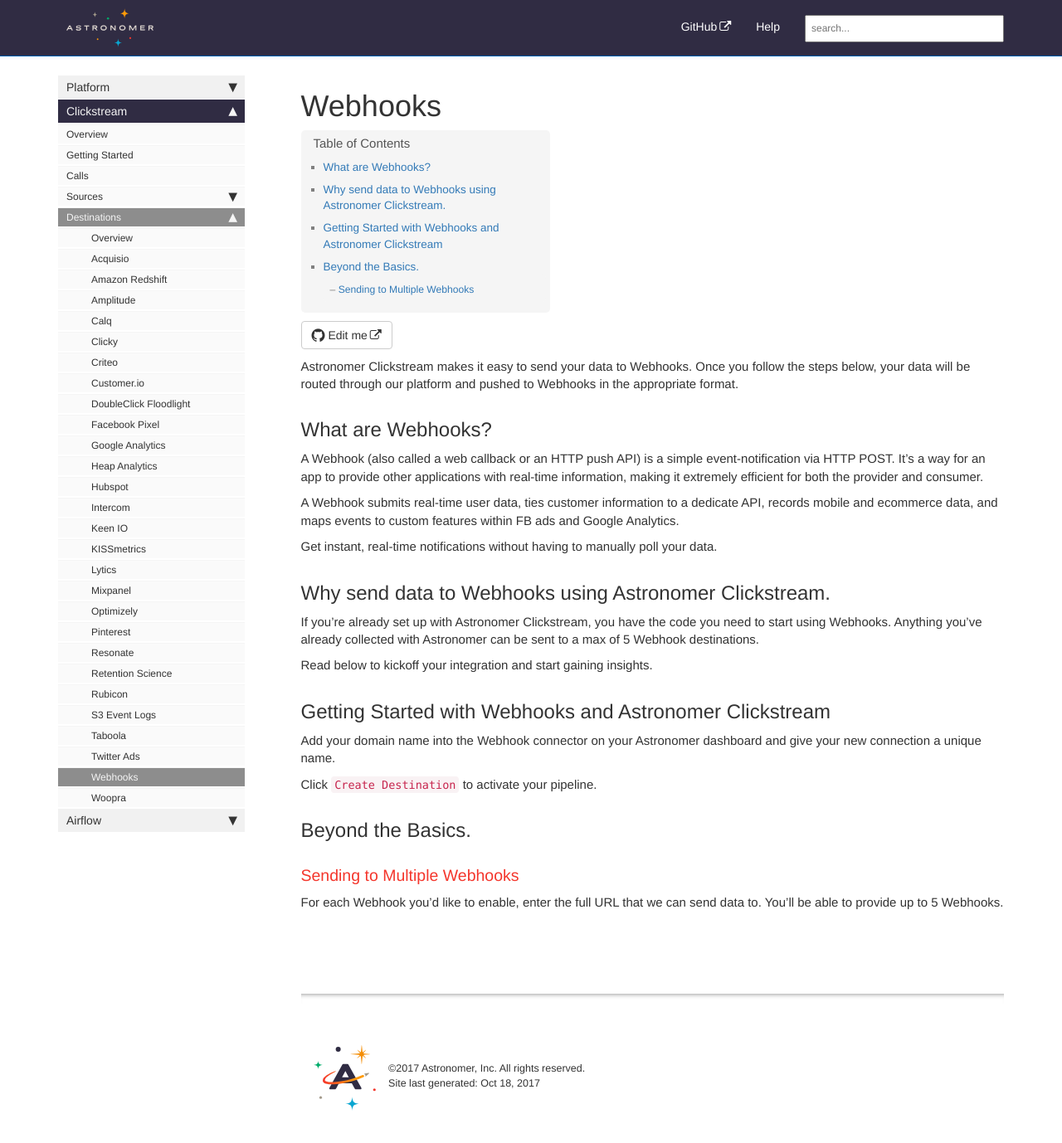
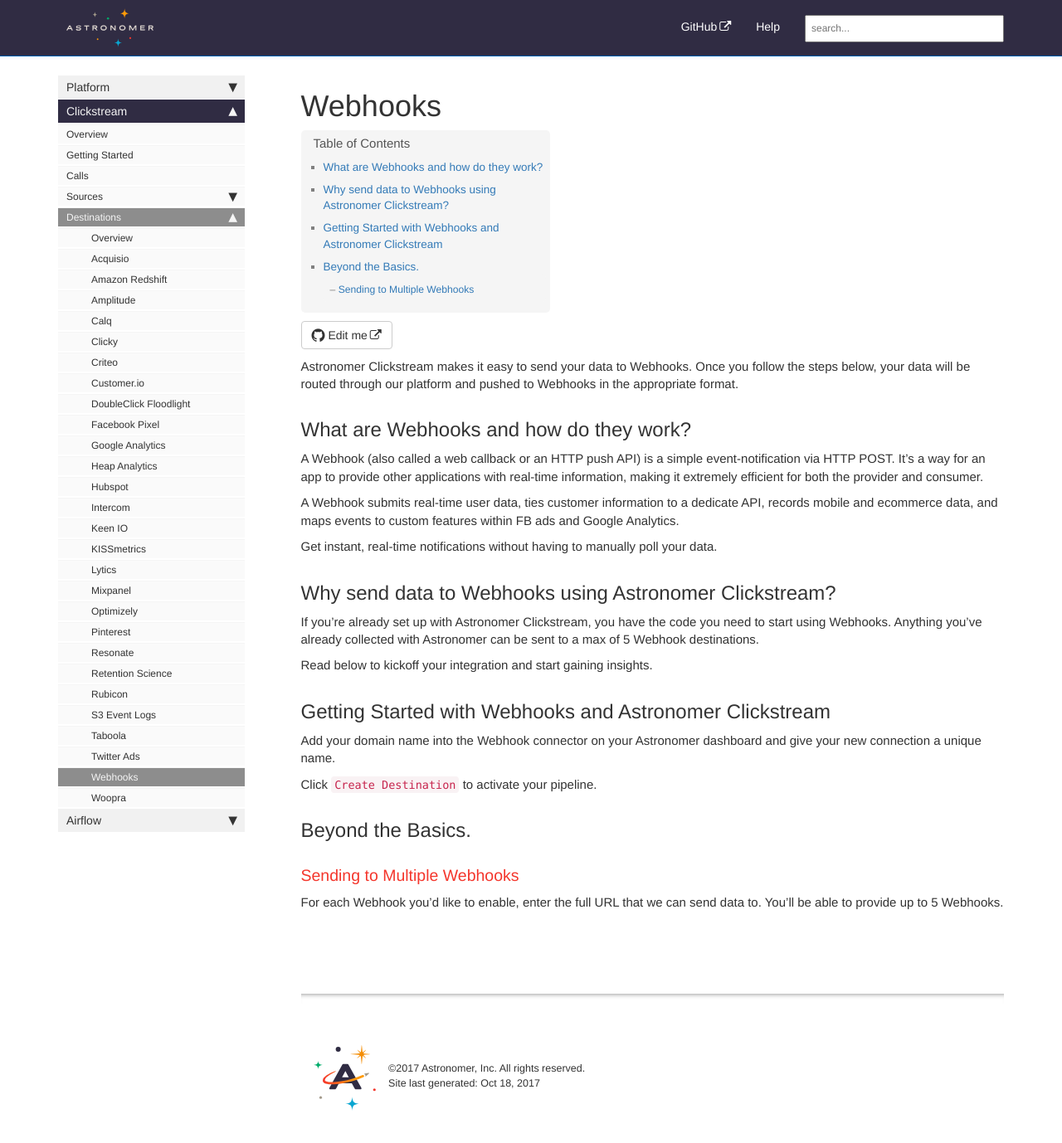
Before and after one commit to petedejoy/documentation, a Jekyll site: the page built from v2/clickstream/destinations/webhooks.md, in a window 1280 px wide and 1396 px high. Shown: the top 1378 px of the window at 83% size. Built offline with Jekyll 4.4.1, drawn with Linux system fonts in a browser that asks for light colours; nearby versions of some CDN libraries; comment, search, counter and statistics services are not loaded.

Commit message:
Woopra, Webhooks MVP Final #34 #33

```diff
--- a/v2/clickstream/destinations/webhooks.md
+++ b/v2/clickstream/destinations/webhooks.md
@@ -4,7 +4,7 @@ sidebar: platform_sidebar
 ---
 Astronomer Clickstream makes it easy to send your data to Webhooks. Once you follow the steps below, your data will be routed through our platform and pushed to Webhooks in the appropriate format.
 
-## What are Webhooks?
+## What are Webhooks and how do they work?
 
 A Webhook (also called a web callback or an HTTP push API) is a simple event-notification via HTTP POST. It's a way for an app to provide other applications with real-time information, making it extremely efficient for both the provider and consumer.
 
@@ -12,7 +12,7 @@ A Webhook submits real-time user data, ties customer information to a dedicate A
 
 Get instant, real-time notifications without having to manually poll your data.
 
-## Why send data to Webhooks using Astronomer Clickstream.
+## Why send data to Webhooks using Astronomer Clickstream?
 
 If you're already set up with Astronomer Clickstream,  you have the code you need to start using Webhooks. Anything you've already collected with Astronomer can be sent to a max of 5 Webhook destinations.
 
```
Also changed, not shown: v2/clickstream/destinations/woopra.md (+12 -11 lines).
